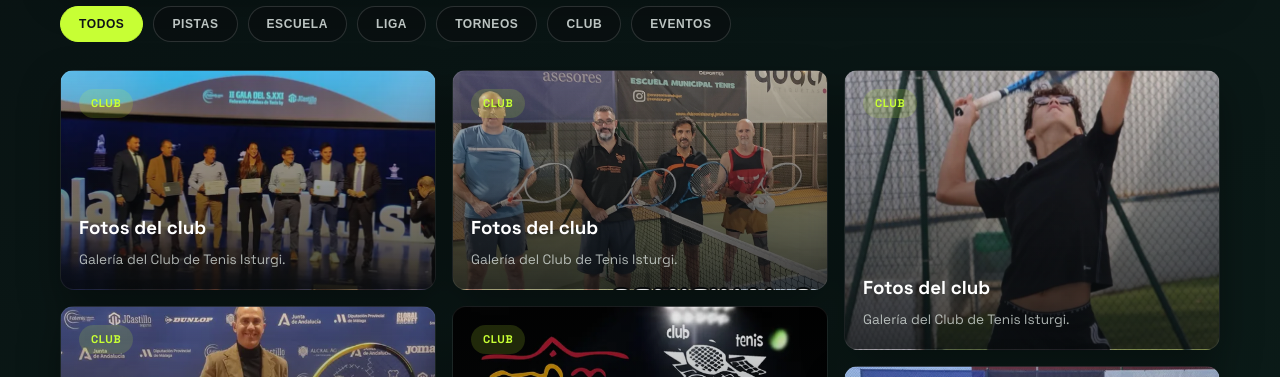
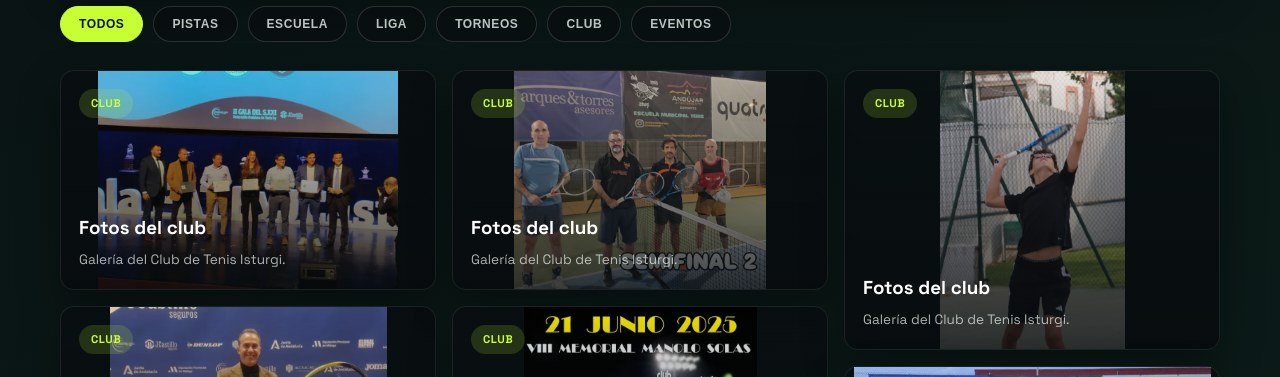
Before and after one commit to IESJandula/tenis-isturgi, a Vue app in the folder frontend/: page /galeria in a window 1280 px wide. Shown: the part 423-800 px from the top of the page. Built offline with nearby package versions, Linux system fonts and the light colour scheme; no server answers.

Commit message:
mas imagenes

```diff
--- a/frontend/src/views/Club.vue
+++ b/frontend/src/views/Club.vue
@@ -377,8 +377,10 @@ const fotoUrl = (fileName) => fotoTenisUrl(fileName);
 
 .club-galeria-item img {
   width: 100%;
-  height: 220px;
-  object-fit: cover;
+  aspect-ratio: 4 / 3;
+  height: auto;
+  object-fit: contain;
+  background: rgba(9, 13, 15, 0.6);
   display: block;
 }
 
--- a/frontend/src/views/Galeria.vue
+++ b/frontend/src/views/Galeria.vue
@@ -207,9 +207,13 @@ onBeforeUnmount(() => {
   min-height: 220px;
   padding: 18px;
   border-radius: var(--radius-md);
-  background:
+  background-image:
     linear-gradient(180deg, rgba(8, 12, 14, 0.08), rgba(8, 12, 14, 0.78)),
-    var(--frame-image) center/cover no-repeat;
+    var(--frame-image);
+  background-position: center, center;
+  background-size: cover, contain;
+  background-repeat: no-repeat, no-repeat;
+  background-color: rgba(9, 13, 15, 0.6);
   display: flex;
   flex-direction: column;
   justify-content: space-between;
@@ -318,7 +322,8 @@ onBeforeUnmount(() => {
   width: 100%;
   border-radius: var(--radius-md);
   max-height: 520px;
-  object-fit: cover;
+  object-fit: contain;
+  background: rgba(9, 13, 15, 0.6);
 }
 
 .lightbox-close {
```
